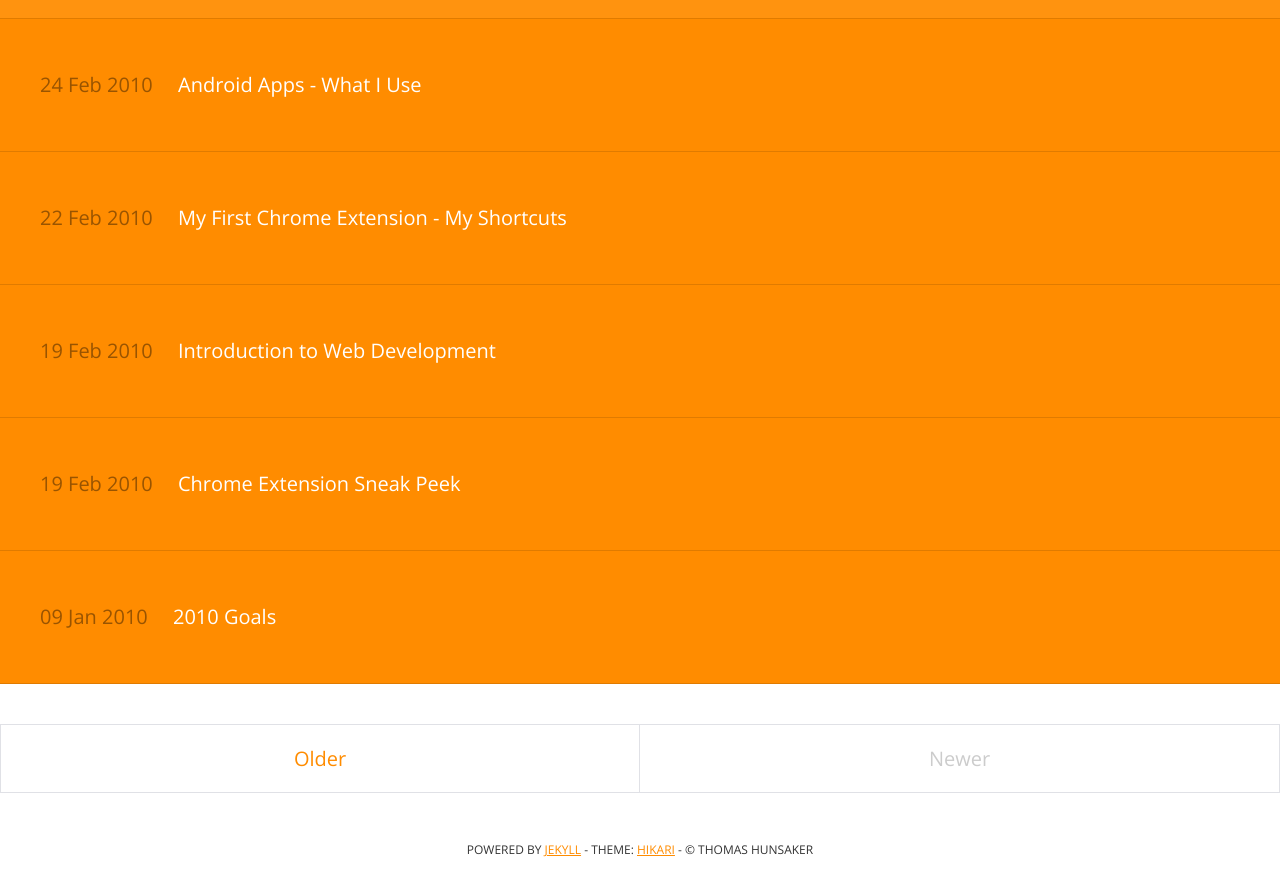
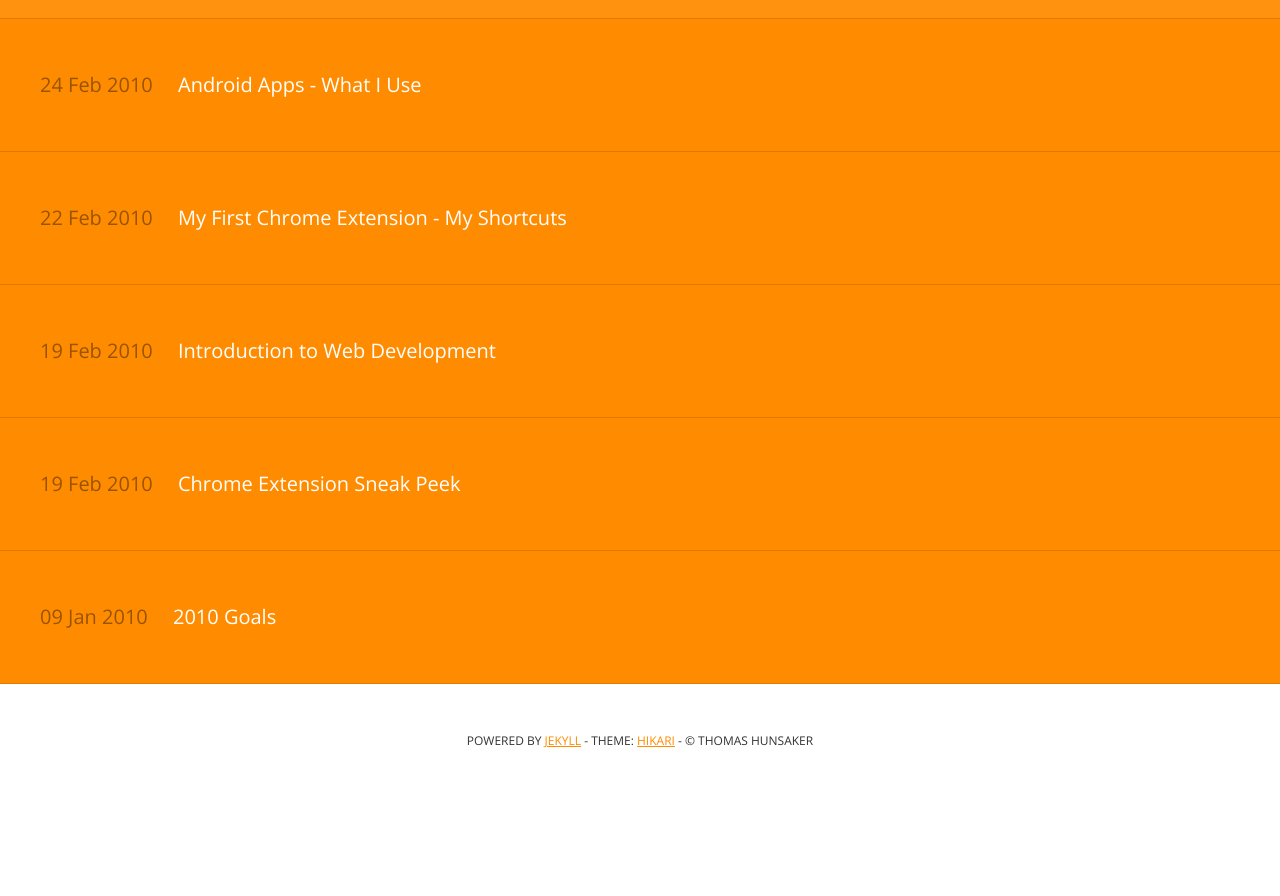
Before and after one commit to thunsaker/thunsaker.github.io, a Jekyll site: the page built from index.html, in a window 1280 px wide and 900 px high, scrolled down 2896 px. Shown: the top 896 px of the window. Built offline with Jekyll 4.4.1, drawn with Linux system fonts in a browser that asks for light colours; the list of posts is cut into pages by our own code; after the commit the page ends 3687 px from its top, so only the background shows below that.

Commit message:
Removed pagination for now

```diff
--- a/_config.yml
+++ b/_config.yml
@@ -18,8 +18,8 @@ highlighter: pygments
 encoding: utf-8
 permalink: pretty
 
-paginate: 10
-paginate_path: "/page/:num"
+# paginate: 10
+# paginate_path: "/page/:num"
 
 # SCSS
 sass:
```
